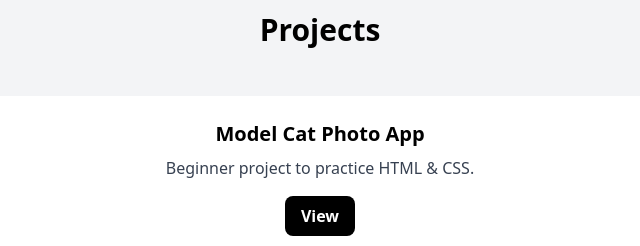
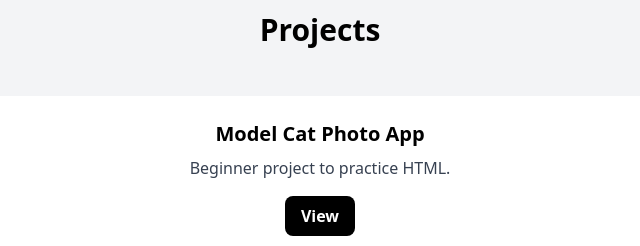
Before and after one commit to Risega-Divakaran/Risega-Divakaran.github.io, a plain HTML site: page index.html in a window 1280 px wide. Shown: the part 2132-2378 px from the top of the page, 320-960 px from the left. Drawn offline with nearby package versions, Linux system fonts and the light colour scheme.

Commit message:
first commit

```diff
--- a/index.html
+++ b/index.html
@@ -150,7 +150,7 @@
                 <h2 class="text-3xl font-bold text-center text-black mb-12">Projects</h2>
                 <div class="bg-white p-6 rounded-lg shadow-lg text-center">
                     <h3 class="text-xl font-semibold text-black mb-2">Model Cat Photo App</h3>
-                    <p class="text-gray-700 mb-4">Beginner project to practice HTML & CSS.</p>
+                    <p class="text-gray-700 mb-4">Beginner project to practice HTML.</p>
                     <a href="freecodecamp1.html" class="inline-block bg-black text-white font-semibold py-2 px-4 rounded-lg hover:bg-gray-800 transition duration-300">
                         View
                     </a>
```
